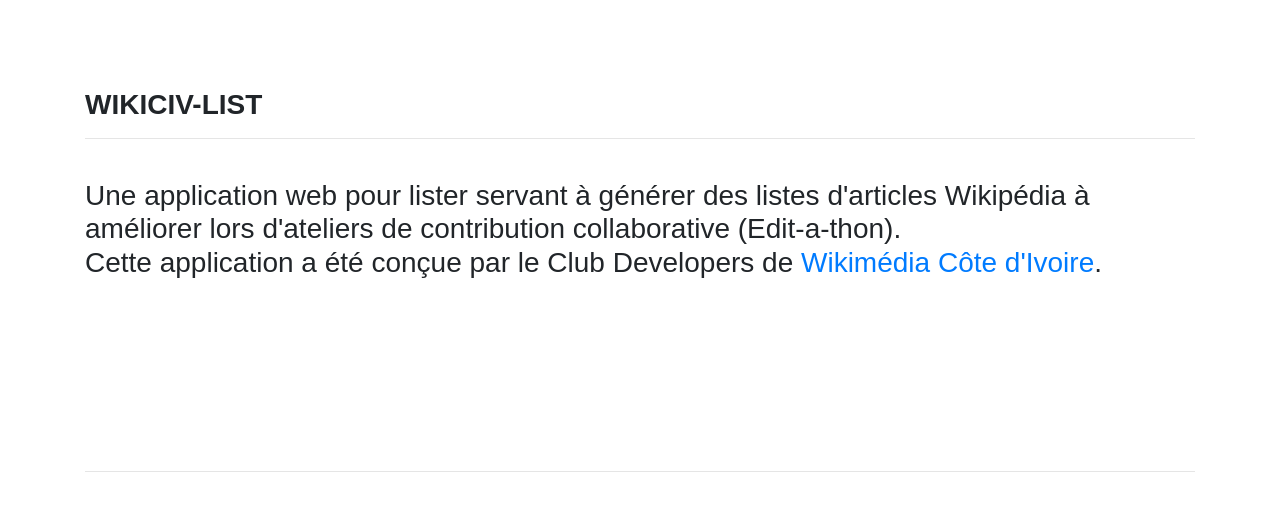
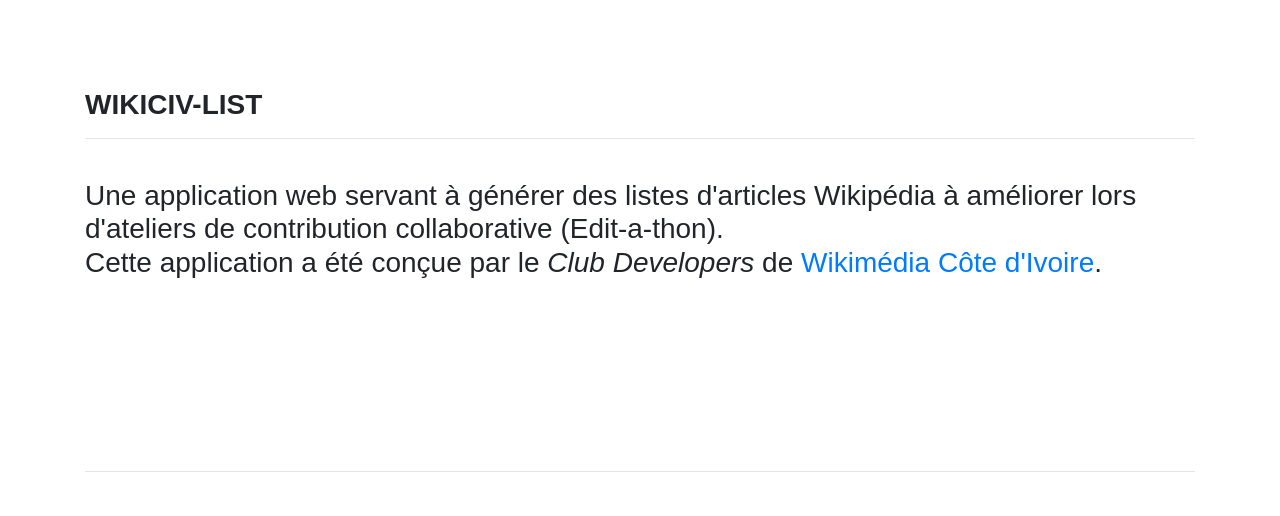
Before and after one commit to paulbouaffou/wikiciv-list, a Flask app: page /about in a window 1280 px wide. Shown: the part 56-572 px from the top of the page. Run offline with Flask 2, Linux system fonts and the light colour scheme; some libraries are stand-ins or nearby versions.

Commit message:
[IMPR] Refactoring

```diff
--- a/templates/about.html
+++ b/templates/about.html
@@ -3,8 +3,8 @@
   <h1 class="h3 mb-3 font-weight-normal"><strong>WIKICIV-LIST</strong></h1>
   <hr>
   <br>
-  <h5 class="h3 mb-3 font-weight-normal">Une application web pour lister servant à générer des listes d'articles Wikipédia à améliorer lors d'ateliers de contribution collaborative (Edit-a-thon).
-  <br>Cette application a été conçue par le Club Developers de  <a href="https:/wikimedia.ci" target="_blank">Wikimédia Côte d'Ivoire</a>.
+  <h5 class="h3 mb-3 font-weight-normal">Une application web servant à générer des listes d'articles Wikipédia à améliorer lors d'ateliers de contribution collaborative (Edit-a-thon).
+  <br>Cette application a été conçue par le <em>Club Developers</em> de  <a href="https://wikimedia.ci" target="_blank">Wikimédia Côte d'Ivoire</a>.
   </h5>
   <br>
   <br>
```
